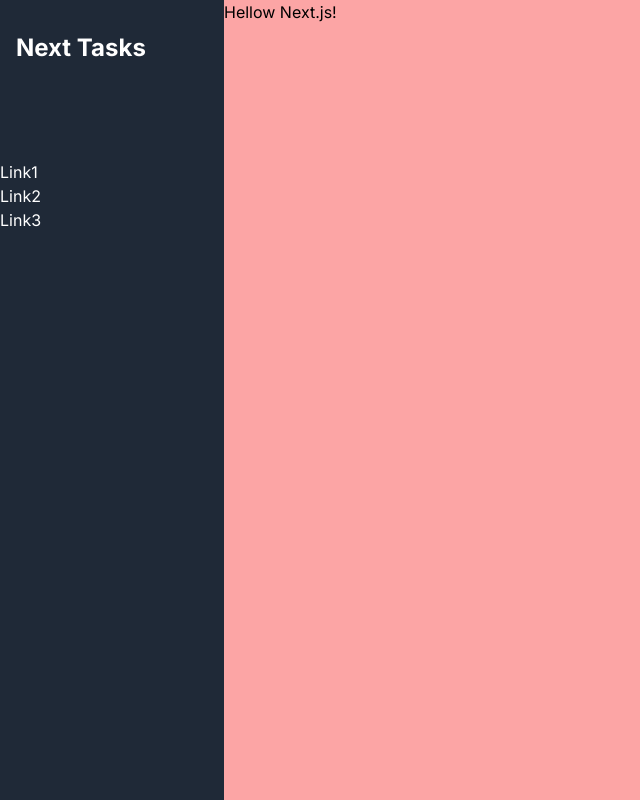
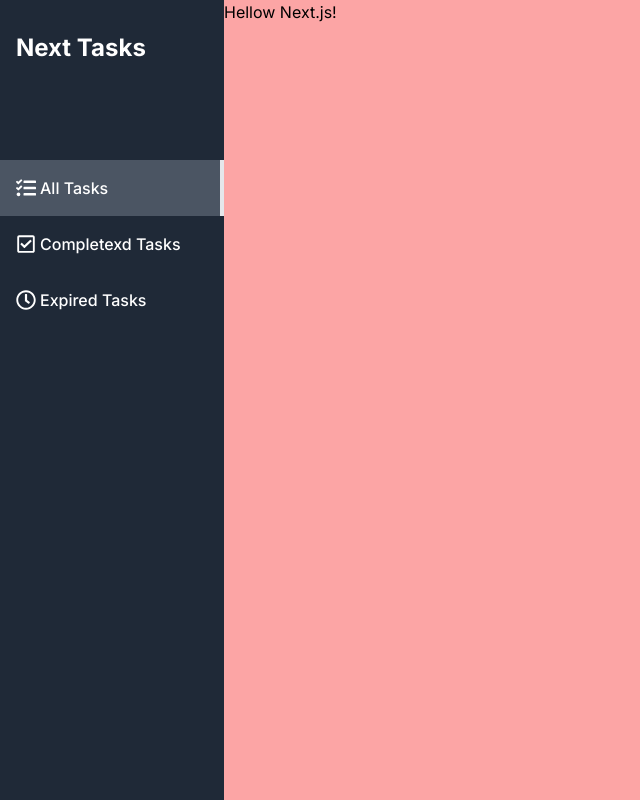
Before and after one commit to Taishi1020/next-task, a Next.js app: page / in a window 1280 px wide. Shown: the whole page, without its empty margins (0-640 px from the left). Built offline with nearby package versions, Linux system fonts and the light colour scheme.

Commit message:
[add] sideMenu Create Completed

```diff
--- /dev/null
+++ b/src/components/NavList/NavItem/NavItem.tsx
@@ -0,0 +1,26 @@
+'use client'
+
+import Link from "next/link";
+import { usePathname } from "next/navigation";
+
+interface NavItemProps {
+    label: string;
+    link: string;
+    icon: React.ReactNode;
+}
+
+const NavItem : React.FC <NavItemProps> = ({
+    label, link, icon
+}) => {
+
+    //現在のpathと一致している場合アクティブになる
+    const pathname = usePathname()
+  return (
+    <Link href={link} className={`flex p-4 items-center w-full hover:bg-gray-700 font-medium ${pathname === link ? 'bg-gray-600 border-r-4 border-r-green-500}': ''}`}>
+        <div className="mr-1">{icon}</div>
+        <div>{label}</div>
+    </Link>
+  )
+}
+
+export default NavItem
--- a/src/components/NavList/NavList.tsx
+++ b/src/components/NavList/NavList.tsx
@@ -1,4 +1,5 @@
 import { FaRegCheckSquare, FaRegClock, FaTasks } from "react-icons/fa";
+import NavItem from "./NavItem/NavItem";
 
 interface NaveItemType {
   id: number;
@@ -15,9 +16,9 @@
   ]
   return (
     <div className="mt-24">
-        <div>Link1</div>
-        <div>Link2</div>
-        <div>Link3</div>
+        {naveList.map((item) => (
+          <NavItem key={item.id} label={item.label} link={item.link} icon={item.icon}/>
+        ))}
     </div>
   )
 }
```
